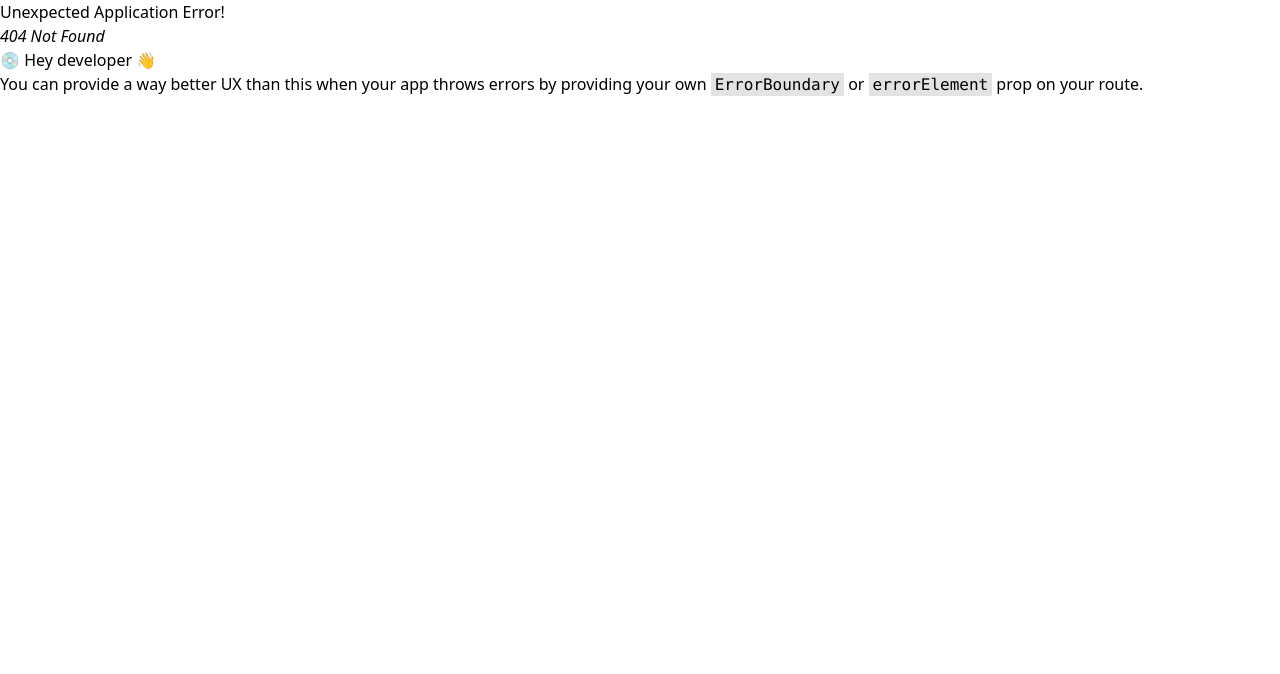
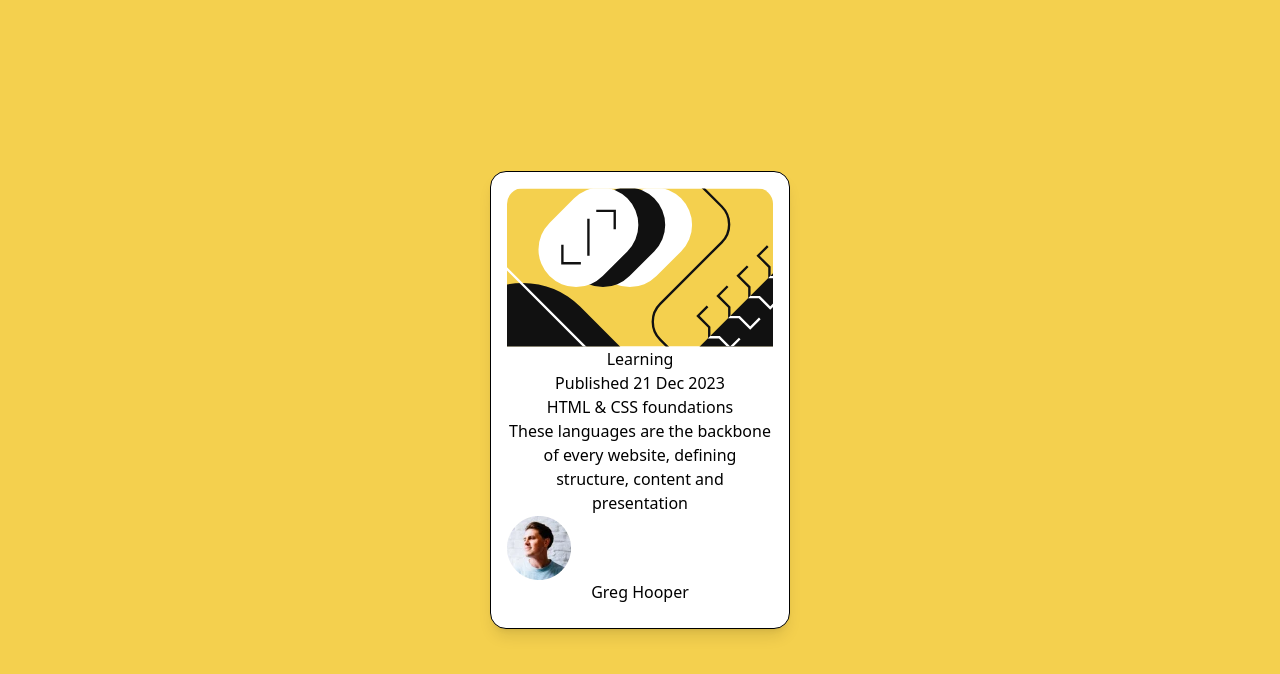
Before and after one commit to ArifEbrahim/frontend-mentor, a React (Vite) app: page /blog-preview in a window 1280 px wide. Before the commit this address had no page. Shown: the top 674 px of the page. Built offline with nearby package versions, Linux system fonts and the light colour scheme.

Commit message:
style: update BlogPreview component and add related assets; enhance QR code typography

```diff
--- a/src/main.css
+++ b/src/main.css
@@ -1,6 +1,11 @@
 @import 'tailwindcss';
 @import url('https://fonts.googleapis.com/css2?family=Outfit:wght@100,700&display=swap');
+@import url('https://fonts.googleapis.com/css2?family=Figtree:wght@500..800&display=swap');
 
 @theme {
-  --font-display: "Outfit", sans-serif;
+  --font-outfit: "Outfit", sans-serif;
 }
+
+@theme {
+  --font-figtree: "Figtree", sans-serif;
+}
--- a/src/main.tsx
+++ b/src/main.tsx
@@ -3,6 +3,7 @@ import { createRoot } from 'react-dom/client'
 import { createBrowserRouter } from 'react-router'
 import { RouterProvider } from 'react-router/dom'
 import QRCode from './pages/qr-code'
+import BlogPreview from './pages/blog-preview'
 import './main.css'
 
 const router = createBrowserRouter([
@@ -14,7 +15,10 @@ const router = createBrowserRouter([
     path: '/qr-code',
     element: <QRCode />
   },
-
+  {
+    path: '/blog-preview',
+    element: <BlogPreview />
+  },
 ])
 
 createRoot(document.getElementById('root')!).render(
--- /dev/null
+++ b/src/pages/blog-preview/index.tsx
@@ -0,0 +1,22 @@
+import illustration from './illustration-article.svg'
+import avatar from './image-avatar.webp'
+
+export default function BlogPreview(){
+  return (
+    <main className="min-h-screen flex flex-col items-center justify-center bg-[hsl(47,88%,63%)]">
+      <article className="flex max-w-[300px] flex-col items-center rounded-2xl bg-white p-4 text-center shadow-lg border border-black">
+        <div role="img" className="mb-2 overflow-hidden rounded-2xl">
+          <img src={illustration} alt='An illustration'/>
+          <p>Learning</p>
+          <p>Published 21 Dec 2023</p>
+          <h1>HTML & CSS foundations</h1>
+          <p>These languages are the backbone of every website, defining structure, content and presentation</p>
+          <div>
+            <img src={avatar} alt='Avatar of the blog creator'/>
+            <p>Greg Hooper</p>
+          </div>
+        </div>
+      </article>
+    </main>
+  )
+}
--- a/src/pages/qr-code/index.tsx
+++ b/src/pages/qr-code/index.tsx
@@ -8,10 +8,10 @@ export default function QRCode() {
           <img src={qrCode} alt="QR code linking to Frontend Mentor" />
         </div>
         <div className="p-4">
-          <h1 className="mb-4 text-center font-display text-lg leading-tight font-bold text-[hsl(218,44%,22%)]">
+          <h1 className="mb-4 text-center font-outfit text-lg leading-tight font-bold text-[hsl(218,44%,22%)]">
             Improve your front-end skills by building projects
           </h1>
-          <p className="text-center font-display text-sm leading-tight font-normal text-[hsl(216,15%,48%)]">
+          <p className="text-center font-outfit text-sm leading-tight font-normal text-[hsl(216,15%,48%)]">
             Scan the QR code to visit Frontend Mentor and take your coding skills to the next level
           </p>
         </div>
```
Also changed, not shown: src/pages/blog-preview/illustration-article.svg (added), src/pages/blog-preview/image-avatar.webp (added).
